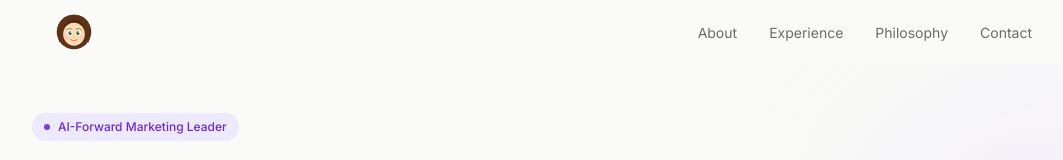
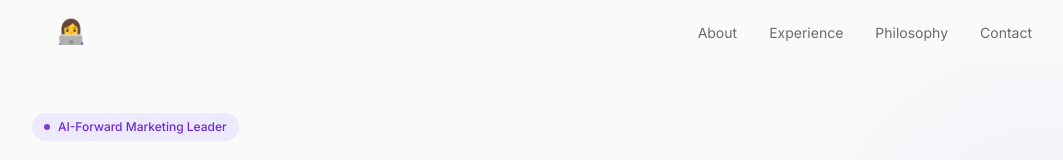
Before and after one commit to neelythomson/neelythomson-site, a Next.js app: page / in a window 1280 px wide. Shown: the top 160 px of the page, without its empty margins (96-1159 px from the left). Built offline with nearby package versions, Linux system fonts and the light colour scheme.

Commit message:
Replace SVG avatar with native emoji

```diff
--- a/src/components/Header.tsx
+++ b/src/components/Header.tsx
@@ -15,53 +15,9 @@ export default function Header() {
   return (
     <header className="fixed top-0 left-0 right-0 z-50 bg-[var(--color-bg)]/80 backdrop-blur-md">
       <nav className="max-w-5xl mx-auto px-6 h-16 flex items-center justify-between">
-        <a
-          href="#"
-          className="group flex items-center gap-2 hover:opacity-80 transition-opacity"
-        >
-          <svg width="36" height="36" viewBox="0 0 100 100" fill="none" xmlns="http://www.w3.org/2000/svg">
-                  {/* Hair as the outer shape - gives the circle its form */}
-                  <circle cx="50" cy="50" r="48" fill="#5C3317" />
-                  {/* Face - warm peach skin tone */}
-                  <ellipse cx="50" cy="56" rx="30" ry="32" fill="#FDDCB5" />
-                  {/* Hair top - covers forehead area */}
-                  <path d="M4 46C4 20 24 2 50 2C76 2 96 20 96 46C96 46 92 32 80 24C68 16 60 20 50 20C40 20 32 16 20 24C8 32 4 46 4 46Z" fill="#5C3317" />
-                  {/* Bangs - darker accent */}
-                  <path d="M18 40C24 26 36 16 50 16C64 16 76 26 82 40C76 30 64 22 50 22C36 22 24 30 18 40Z" fill="#4A2810" />
-                  {/* Side hair left */}
-                  <path d="M8 48C6 58 6 68 10 80C14 76 12 64 10 48Z" fill="#5C3317" />
-                  {/* Side hair right */}
-                  <path d="M92 48C94 58 94 68 90 80C86 76 88 64 90 48Z" fill="#5C3317" />
-                  {/* Left eye white */}
-                  <ellipse cx="38" cy="52" rx="7" ry="7.5" fill="white" />
-                  {/* Left iris - green */}
-                  <ellipse cx="39" cy="53" rx="5" ry="5.5" fill="#3DA35D" />
-                  {/* Left pupil */}
-                  <ellipse cx="39" cy="54" rx="2.5" ry="3" fill="#1A1A1A" />
-                  {/* Left eye shine */}
-                  <circle cx="41.5" cy="50.5" r="2" fill="white" />
-                  <circle cx="37" cy="55.5" r="1" fill="white" opacity="0.5" />
-                  {/* Right eye white */}
-                  <ellipse cx="62" cy="52" rx="7" ry="7.5" fill="white" />
-                  {/* Right iris - green */}
-                  <ellipse cx="61" cy="53" rx="5" ry="5.5" fill="#3DA35D" />
-                  {/* Right pupil */}
-                  <ellipse cx="61" cy="54" rx="2.5" ry="3" fill="#1A1A1A" />
-                  {/* Right eye shine */}
-                  <circle cx="63.5" cy="50.5" r="2" fill="white" />
-                  <circle cx="59" cy="55.5" r="1" fill="white" opacity="0.5" />
-                  {/* Eyelashes */}
-                  <path d="M29 44C32 41 36 40 44 42" stroke="#4A2810" strokeWidth="1.5" strokeLinecap="round" fill="none" />
-                  <path d="M71 44C68 41 64 40 56 42" stroke="#4A2810" strokeWidth="1.5" strokeLinecap="round" fill="none" />
-                  {/* Nose */}
-                  <path d="M48 63C49 65 51 65 52 63" stroke="#D4A373" strokeWidth="1.2" strokeLinecap="round" fill="none" />
-                  {/* Smile */}
-                  <path d="M40 70C44 76 56 76 60 70" stroke="#C85A3A" strokeWidth="2" strokeLinecap="round" fill="none" />
-                  {/* Blush */}
-                  <circle cx="29" cy="64" r="5.5" fill="#FFACAC" opacity="0.45" />
-                  <circle cx="71" cy="64" r="5.5" fill="#FFACAC" opacity="0.45" />
-                </svg>
-        </a>
+        <a href="#" className="hover:scale-110 transition-transform text-2xl leading-none" aria-label="Home">
+              👩‍💻
+            </a>
 
         <ul className="hidden sm:flex items-center gap-8">
           {navLinks.map((link) => (
```
